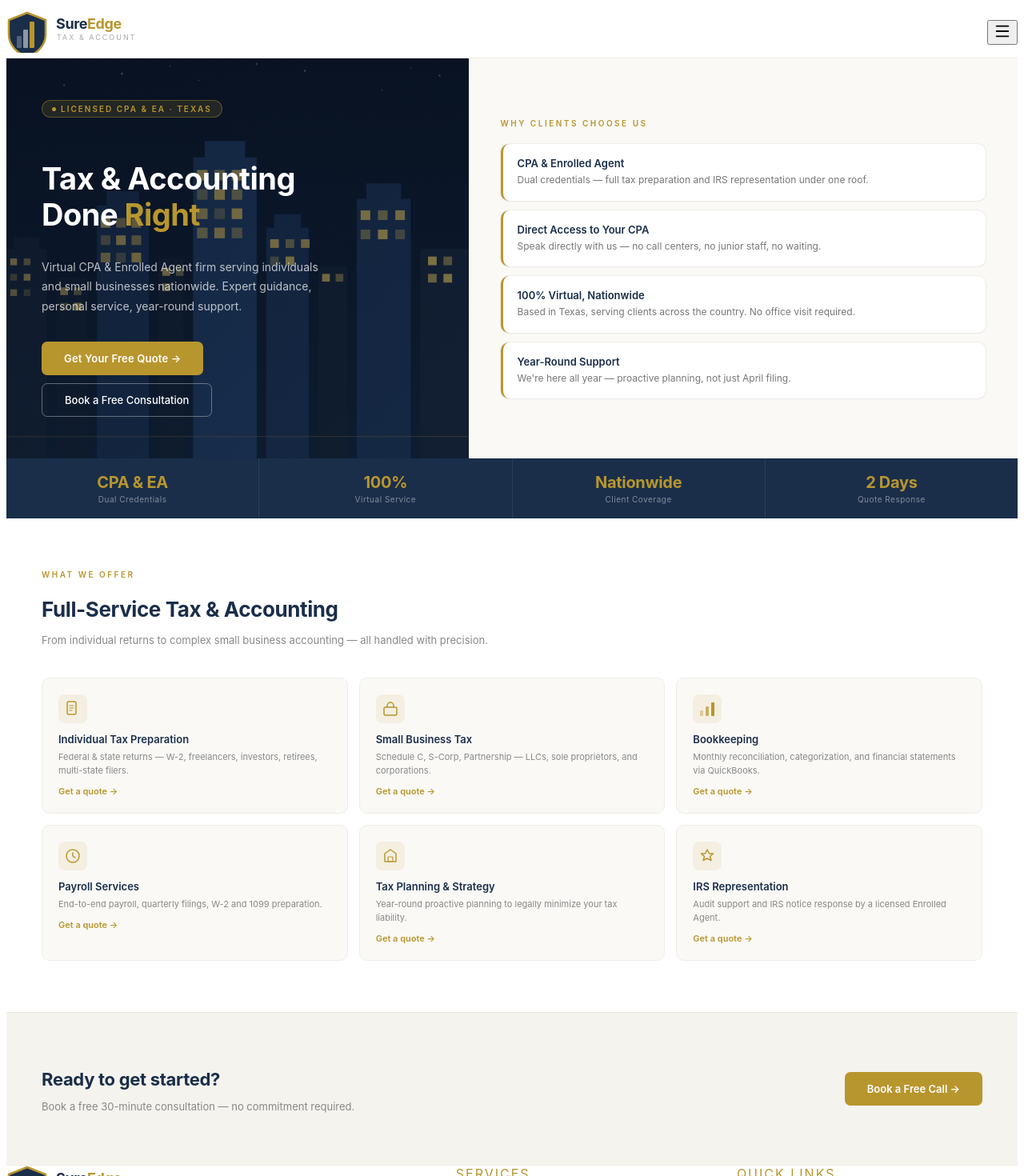
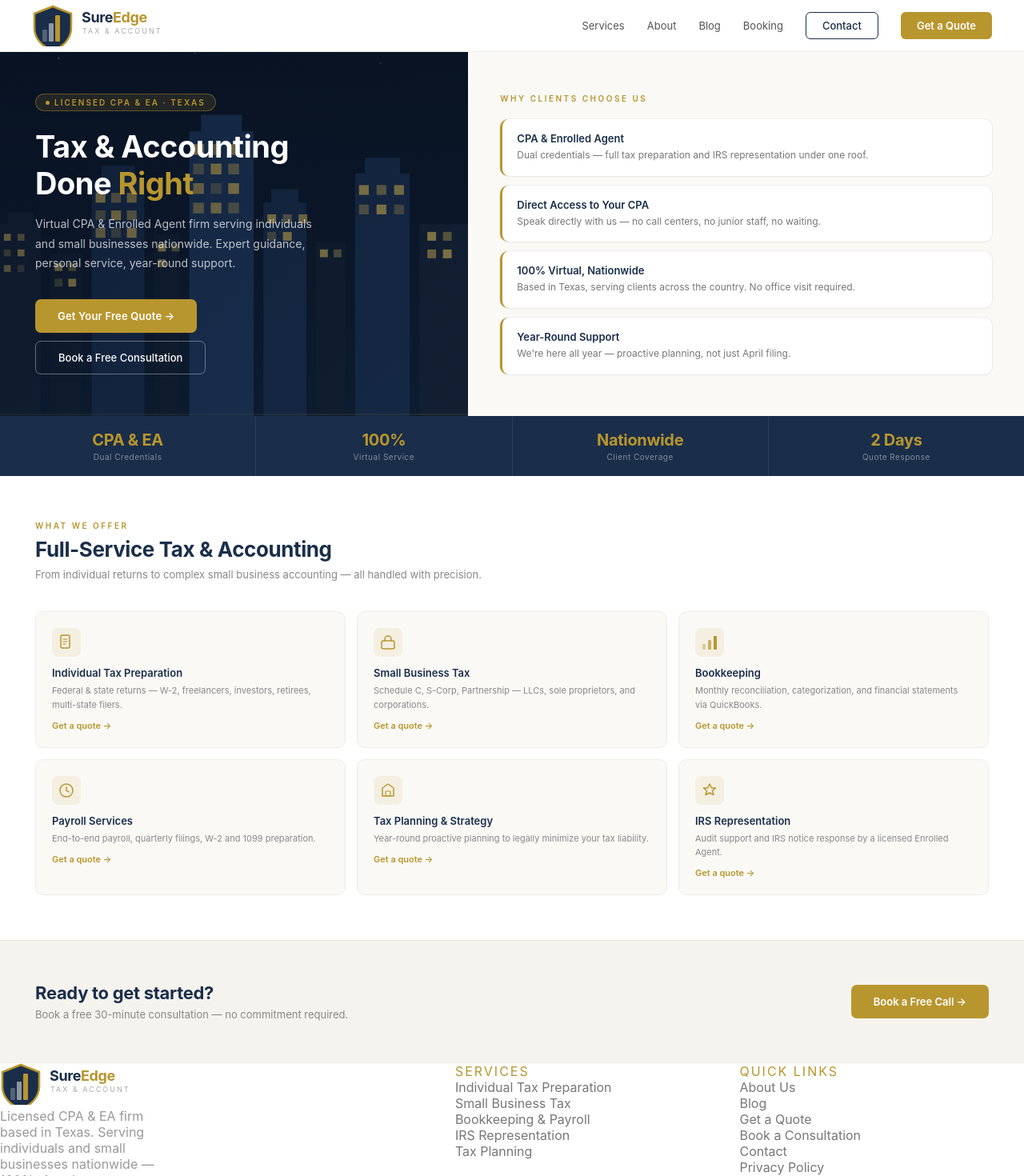
Before and after one commit to globalresourcinghub/sureedge-website, a Next.js app: page / in a window 1280 px wide. Shown: the top 1470 px of the page at 80% size. Built offline with nearby package versions, Linux system fonts and the light colour scheme.

Commit message:
Fix: header nav always visible, remove section gaps and maxWidth constraint

```diff
--- a/app/globals.css
+++ b/app/globals.css
@@ -2,15 +2,10 @@
 @tailwind components;
 @tailwind utilities;
 
-:root {
-  --navy: #1a2e4a;
-  --gold: #b8962e;
-  --warm-bg: #faf9f6;
-  --warm-border: #f0ede6;
-}
-
 * {
   box-sizing: border-box;
+  margin: 0;
+  padding: 0;
 }
 
 html {
@@ -28,12 +23,7 @@ a {
   text-decoration: none;
 }
 
-/* Hover states for nav links */
-header nav a:not([class*="bg-"]):not([class*="border"]):hover {
-  color: #1a2e4a !important;
+section {
+  margin: 0;
+  padding: 0;
 }
-
-/* Service card hover */
-div[style*="#faf9f6"]:hover {
-  border-color: #e0dbd0 !important;
-}
--- a/app/page.tsx
+++ b/app/page.tsx
@@ -229,7 +229,7 @@ export default function Home() {
       </div>
 
       {/* SERVICES */}
-      <section style={{ padding: "64px 44px", background: "#fff", maxWidth: "1280px", margin: "0 auto" }}>
+      <section style={{ padding: "56px 44px", background: "#fff", margin: 0 }}>
         <div style={{ fontSize: "10px", fontWeight: 600, color: "#b8962e", letterSpacing: "2.5px", textTransform: "uppercase", marginBottom: "8px" }}>What We Offer</div>
         <h2 style={{ fontSize: "26px", fontWeight: 700, color: "#1a2e4a", marginBottom: "6px", letterSpacing: "-0.4px" }}>Full-Service Tax &amp; Accounting</h2>
         <p style={{ fontSize: "13px", color: "#888", marginBottom: "36px", lineHeight: 1.6 }}>From individual returns to complex small business accounting — all handled with precision.</p>
--- a/components/Header.tsx
+++ b/components/Header.tsx
@@ -1,7 +1,6 @@
 "use client";
 import { useState } from "react";
 import Link from "next/link";
-import { Menu, X } from "lucide-react";
 import Logo from "./Logo";
 
 const links = [
@@ -14,31 +13,28 @@ const links = [
 export default function Header() {
   const [open, setOpen] = useState(false);
   return (
-    <header className="bg-white sticky top-0 z-50" style={{ borderBottom: "1px solid #f0ede6" }}>
-      <div className="max-w-screen-xl mx-auto px-8 flex items-center justify-between" style={{ height: "64px" }}>
-        <Link href="/" className="flex items-center">
+    <header style={{ background: "#fff", borderBottom: "1px solid #f0ede6", position: "sticky", top: 0, zIndex: 50 }}>
+      <div style={{ maxWidth: "1280px", margin: "0 auto", padding: "0 40px", height: "64px", display: "flex", alignItems: "center", justifyContent: "space-between" }}>
+        {/* Logo */}
+        <Link href="/" style={{ display: "flex", alignItems: "center", textDecoration: "none" }}>
           <Logo size="md" />
         </Link>
-        <nav className="hidden md:flex items-center gap-7">
+
+        {/* Desktop nav — always visible above 768px */}
+        <nav style={{ display: "flex", alignItems: "center", gap: "28px" }}>
           {links.map(l => (
-            <Link key={l.href} href={l.href} className="text-sm transition-colors" style={{ color: "#555", fontWeight: 400 }}>{l.label}</Link>
+            <Link key={l.href} href={l.href} style={{ fontSize: "13px", color: "#555", fontWeight: 400, textDecoration: "none" }}>
+              {l.label}
+            </Link>
           ))}
-          <Link href="/contact" className="text-sm font-medium px-5 py-2 rounded-md" style={{ color: "#1a2e4a", border: "1.5px solid #1a2e4a" }}>Contact</Link>
-          <Link href="/tax-intake" className="text-sm font-semibold text-white px-5 py-2 rounded-md hover:opacity-90" style={{ background: "#b8962e" }}>Get a Quote</Link>
+          <Link href="/contact" style={{ fontSize: "13px", fontWeight: 500, color: "#1a2e4a", padding: "8px 20px", borderRadius: "6px", border: "1.5px solid #1a2e4a", textDecoration: "none" }}>
+            Contact
+          </Link>
+          <Link href="/tax-intake" style={{ fontSize: "13px", fontWeight: 600, color: "#fff", background: "#b8962e", padding: "9px 20px", borderRadius: "6px", textDecoration: "none" }}>
+            Get a Quote
+          </Link>
         </nav>
-        <button className="md:hidden p-1" onClick={() => setOpen(!open)}>
-          {open ? <X size={22} /> : <Menu size={22} />}
-        </button>
       </div>
-      {open && (
-        <div className="md:hidden bg-white border-t px-6 py-4 flex flex-col gap-3" style={{ borderColor: "#f0ede6" }}>
-          {links.map(l => (
-            <Link key={l.href} href={l.href} className="text-sm py-1" style={{ color: "#444" }} onClick={() => setOpen(false)}>{l.label}</Link>
-          ))}
-          <Link href="/contact" className="text-sm font-medium px-4 py-2 rounded-md text-center" style={{ color: "#1a2e4a", border: "1.5px solid #1a2e4a" }} onClick={() => setOpen(false)}>Contact</Link>
-          <Link href="/tax-intake" className="text-sm font-semibold text-white px-4 py-2 rounded-md text-center" style={{ background: "#b8962e" }} onClick={() => setOpen(false)}>Get a Quote</Link>
-        </div>
-      )}
     </header>
   );
 }
```
